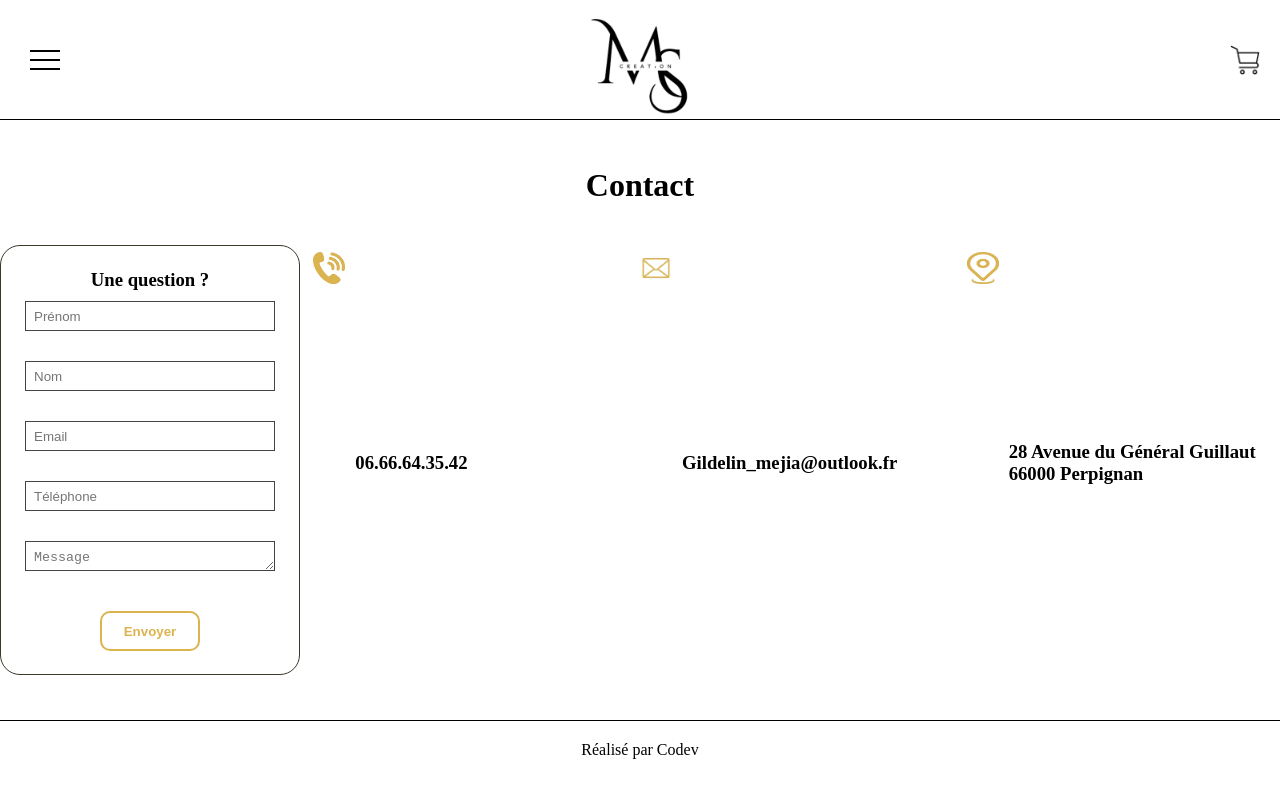
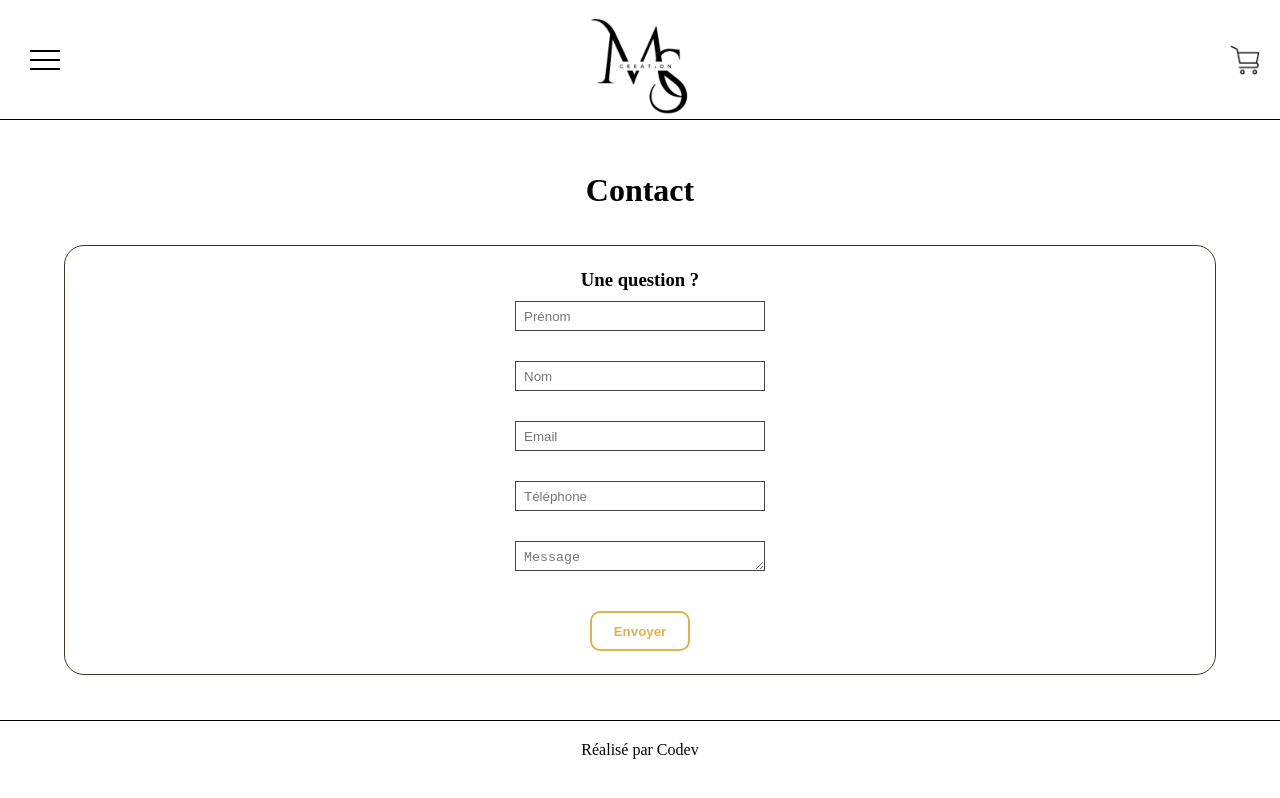
Before and after one commit to AdrienW86/Personnalisation-Perpignan, a Next.js app: page /contact in a window 1280 px wide. Shown: the top 798 px of the page. Built offline with nearby package versions, Linux system fonts and the light colour scheme.

Commit message:
mise en ligne

```diff
--- a/components/Hamburger/hamburger.module.css
+++ b/components/Hamburger/hamburger.module.css
@@ -132,5 +132,6 @@
 
 .logoBasket {
    position: relative;
-   bottom: 5px
+   bottom: 5px;
+   z-index: 10
 }
--- a/pages/contact/contact.module.css
+++ b/pages/contact/contact.module.css
@@ -1,4 +1,4 @@
-.main {
+.container {
     display: flex;
     flex-direction: column;
     min-height: calc(100vh - 200px);
--- a/styles/Home.module.css
+++ b/styles/Home.module.css
@@ -78,7 +78,7 @@
 
 .infos {
   padding-top: 120px;
-  height: 90vh;
+  min-height: 90vh;
   display: flex;
   flex-direction: column;
   justify-content: center;
```
